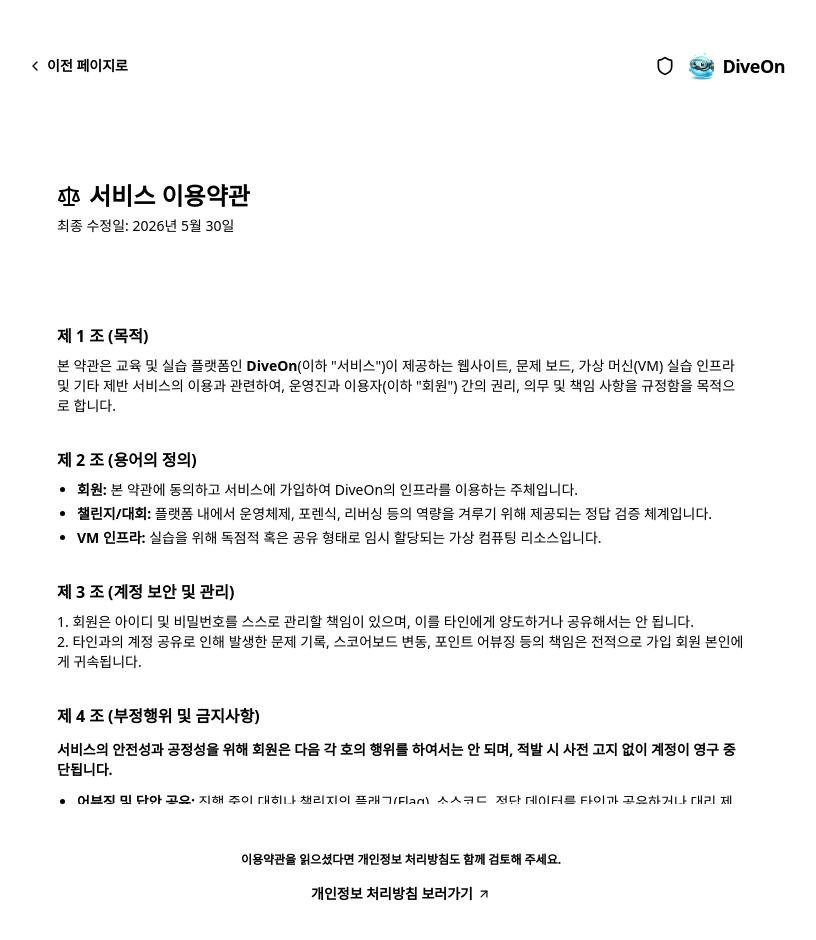
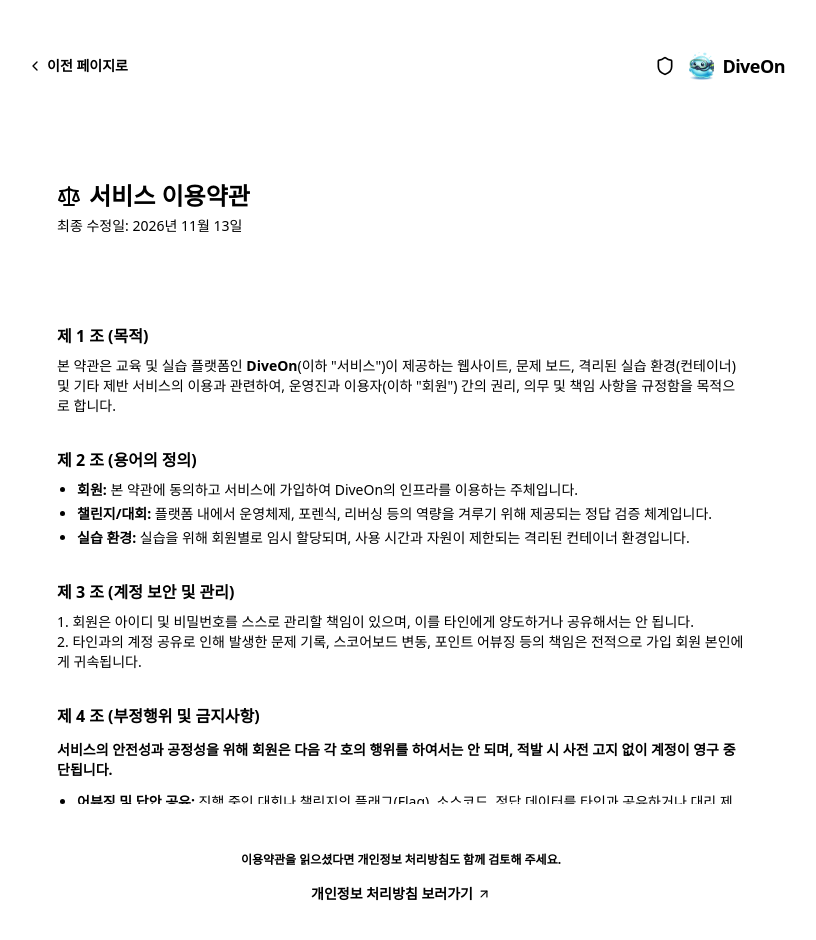
Before and after one commit to ObO-SysLab/syslab-frontend, a Next.js app: page /signup/terms in a window 1280 px wide. Shown: the top 940 px of the page, without its empty margins (239-1055 px from the left). Built offline with nearby package versions, Linux system fonts and the light colour scheme; a web font is replaced by a local one.

Commit message:
docs: 실습 환경 설명을 격리 컨테이너로 수정

```diff
--- a/app/page.tsx
+++ b/app/page.tsx
@@ -396,7 +396,7 @@ export default function HomePage() {
           <section className="grid grid-cols-1 md:grid-cols-3 gap-4">
             {[
               { icon: <Eye size={20} />, lv: 1, title: "시각적 체험", desc: "Context Switch, Page Fault가 일어나는 순간을 노드 그래프로 한 단계씩 재생해요." },
-              { icon: <ShieldCheck size={20} />, lv: 3, title: "안전한 격리 실행", desc: "gVisor·seccomp로 격리된 VM에서 커널 실습을 마음껏 해 볼 수 있어요." },
+              { icon: <ShieldCheck size={20} />, lv: 3, title: "안전한 격리 실행", desc: "네트워크가 막힌 격리 컨테이너에서 리눅스 실습을 마음껏 해 볼 수 있어요." },
               { icon: <Gauge size={20} />, lv: 5, title: "즉시 피드백", desc: "제출하면 바로 채점하고, 무엇이 달랐는지 테스트 단위로 알려 줘요." },
             ].map((v) => (
               <div key={v.title} className="rounded-2xl border border-line bg-panel p-6 space-y-3">
--- a/app/signup/terms/page.tsx
+++ b/app/signup/terms/page.tsx
@@ -40,7 +40,7 @@ export default function TermsPage() {
               <Scale className="w-6 h-6 text-primary" /> 서비스 이용약관
             </CardTitle>
             <CardDescription className="text-ink-subtle font-medium">
-              최종 수정일: 2026년 5월 30일
+              최종 수정일: 2026년 11월 13일
             </CardDescription>
           </CardHeader>
 
@@ -50,7 +50,7 @@ export default function TermsPage() {
             <section className="space-y-2">
               <h3 className="text-base font-black text-ink">제 1 조 (목적)</h3>
               <p>
-                본 약관은 교육 및 실습 플랫폼인 <strong>DiveOn</strong>(이하 "서비스")이 제공하는 웹사이트, 문제 보드, 가상 머신(VM) 실습 인프라 및 기타 제반 서비스의 이용과 관련하여, 운영진과 이용자(이하 "회원") 간의 권리, 의무 및 책임 사항을 규정함을 목적으로 합니다.
+                본 약관은 교육 및 실습 플랫폼인 <strong>DiveOn</strong>(이하 "서비스")이 제공하는 웹사이트, 문제 보드, 격리된 실습 환경(컨테이너) 및 기타 제반 서비스의 이용과 관련하여, 운영진과 이용자(이하 "회원") 간의 권리, 의무 및 책임 사항을 규정함을 목적으로 합니다.
               </p>
             </section>
 
@@ -60,7 +60,7 @@ export default function TermsPage() {
               <ul className="list-disc pl-5 space-y-1">
                 <li><strong>회원:</strong> 본 약관에 동의하고 서비스에 가입하여 DiveOn의 인프라를 이용하는 주체입니다.</li>
                 <li><strong>챌린지/대회:</strong> 플랫폼 내에서 운영체제, 포렌식, 리버싱 등의 역량을 겨루기 위해 제공되는 정답 검증 체계입니다.</li>
-                <li><strong>VM 인프라:</strong> 실습을 위해 독점적 혹은 공유 형태로 임시 할당되는 가상 컴퓨팅 리소스입니다.</li>
+                <li><strong>실습 환경:</strong> 실습을 위해 회원별로 임시 할당되며, 사용 시간과 자원이 제한되는 격리된 컨테이너 환경입니다.</li>
               </ul>
             </section>
 
@@ -83,8 +83,8 @@ export default function TermsPage() {
               </p>
               <ul className="list-disc pl-5 space-y-1.5 text-ink-muted">
                 <li><strong>어뷰징 및 답안 공유:</strong> 진행 중인 대회나 챌린지의 플래그(Flag), 소스코드, 정답 데이터를 타인과 공유하거나 대리 제출하는 행위</li>
-                <li><strong>인프라 공격:</strong> 제공된 가상 머신(VM)을 우회하여 DiveOn 호스트 서버 자체를 공격하거나, 시스템 내부망 취약점을 의도적으로 타겟팅하여 서비스 마비를 야기하는 행위</li>
-                <li><strong>우회 및 부정 사용:</strong> 허용된 가상 머신 명령어 커널 스펙 외에 백도어, 악성 스크립트 등을 임의로 업로드 및 실행하여 자원을 남용하는 행위</li>
+                <li><strong>인프라 공격:</strong> 제공된 실습 환경을 벗어나 DiveOn 호스트 서버 자체를 공격하거나, 시스템 내부망 취약점을 의도적으로 타겟팅하여 서비스 마비를 야기하는 행위</li>
+                <li><strong>우회 및 부정 사용:</strong> 허용된 명령어와 실습 범위를 벗어나 백도어, 악성 스크립트 등을 임의로 업로드 및 실행하여 자원을 남용하는 행위</li>
               </ul>
             </section>
 
@@ -95,7 +95,7 @@ export default function TermsPage() {
               <h3 className="text-base font-black text-ink">제 5 조 (운영진의 책임 제한 및 면책)</h3>
               <p>
                 1. 운영진은 기술적 결함, 디스크 장애, 디도스(DDoS) 공격, 천재지변 등으로 인해 임시적으로 발생한 실습 인프라 중단이나 데이터(소스코드, 제출 이력 등) 유실에 대해 책임을 지지 않습니다.<br />
-                2. 가상 컴퓨팅 리소스 내에서 발생한 회원의 조작 실수, 명령어 오용으로 인한 인스턴스 초기화 행위는 전적으로 회원의 책임입니다.
+                2. 실습 환경 내에서 발생한 회원의 조작 실수, 명령어 오용으로 인한 실습 환경 초기화는 전적으로 회원의 책임입니다.
               </p>
             </section>
 
```
